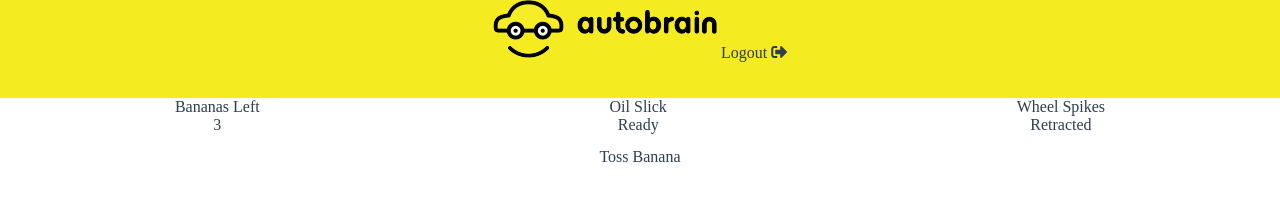
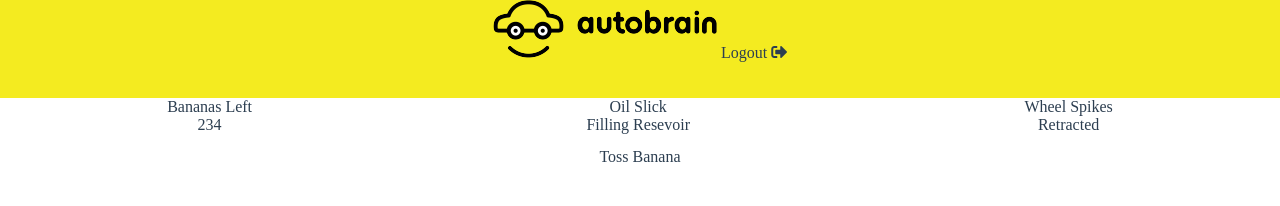
Before and after one commit to gorbnw/abmock, a Vue app: page / in a window 1280 px wide. Shown: the top 206 px of the page. Built offline with nearby package versions, Linux system fonts and the light colour scheme.

Commit message:
Refactor status with props

```diff
--- a/src/App.vue
+++ b/src/App.vue
@@ -1,8 +1,10 @@
+
+
 <template>
   <div id="app">
     <HeaderBar/>
-    <StatusBar/>
-    <BananaButton/>
+    <StatusBar :status="this.store.status"/>
+    <BananaButton :bananas="this.store.status.bananas"/>
   </div>
 </template>
 
@@ -11,14 +13,24 @@ import HeaderBar from './components/HeaderBar.vue'
 import StatusBar from './components/StatusBar.vue'
 import BananaButton from './components/BananaButton.vue'
 
-
 export default {
   name: 'app',
   components: {
     HeaderBar,
     StatusBar,
     BananaButton,
-  }
+  },
+  data() {
+      return {
+        store: {
+          status: {
+            bananas: 234,
+            isOilReady: false,
+            isSpikesDeployed: false
+          }
+        }
+      }
+    }
 }
 </script>
 
--- a/src/components/BananaButton.vue
+++ b/src/components/BananaButton.vue
@@ -7,12 +7,13 @@
 <script>
 export default {
   name: 'BananaButton',
+  methods: {
+    tossBanana: () => {
+      alert("Banana tossed");
+    }
+  },
   props: {
-  },
-  methods: {
-    tossBanana: () =>{
-      alert("Banana Tossed");
-    }
+    bananas: Number
   }
 }
 </script>
--- a/src/components/StatusBar.vue
+++ b/src/components/StatusBar.vue
@@ -3,20 +3,20 @@
     <div class="bananas">
       Bananas Left
       <div class="bananas-status">
-        {{status.bananas}}
+        {{this.status.bananas}}
       </div>
     </div>
     <div class="oil">
       Oil Slick
       <div class="oil-status">
-        <span v-if="status.oil">Ready</span>
+        <span v-if="this.status.isOilReady">Ready</span>
         <span v-else>Filling Resevoir</span>
       </div>
     </div>
     <div class="spikes">
       Wheel Spikes
       <div class="spikes-status">
-        <span v-if="status.spikes">Deployed</span>
+        <span v-if="this.status.isSpikesDeployed">Deployed</span>
         <span v-else>Retracted</span>
       </div>
     </div>
@@ -27,14 +27,10 @@
 export default {
   name: 'Status',
   props: {
-  },
-  data(){
-    return {
-      status:{
-        bananas: 3,
-        oil: true,
-        spikes: false
-      }
+    status:{
+      bananas: Number,
+      isOilReady: Boolean,
+      isSpikesDeployed: Boolean,
     }
   },
   methods: {
```
